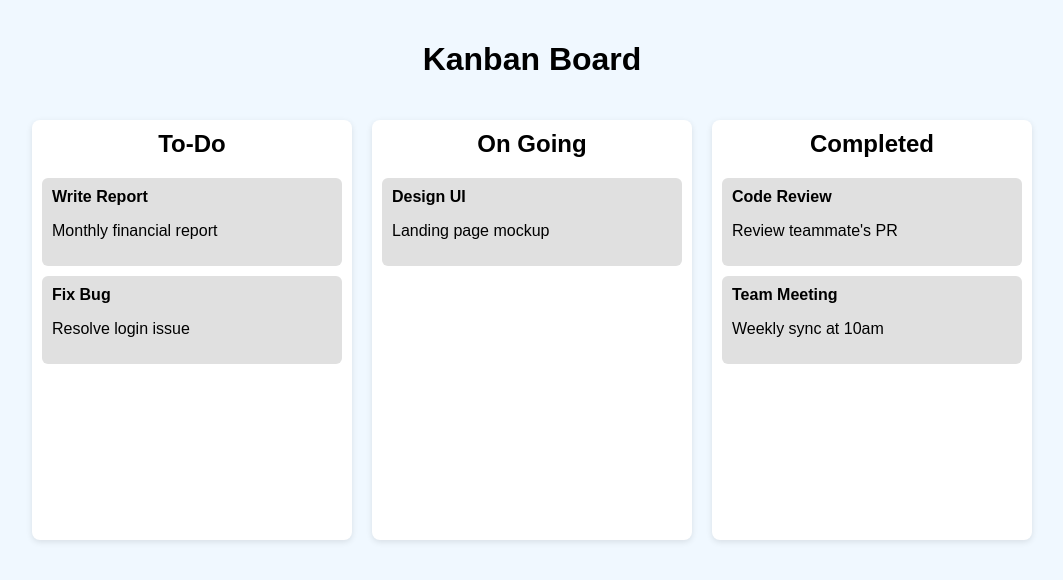
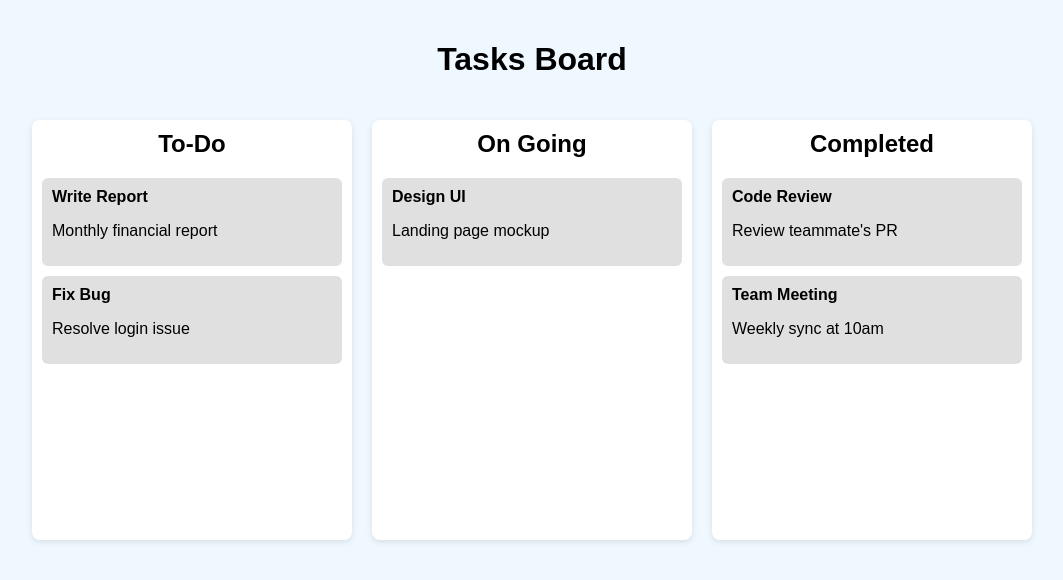
Before and after one commit to dlata29/Kanban-Board, a plain HTML site: page index.html in a window 1280 px wide. Shown: the whole page, without its empty margins (108-1171 px from the left). Drawn offline with Linux system fonts and the light colour scheme.

Commit message:
Update index.html

```diff
--- a/index.html
+++ b/index.html
@@ -6,7 +6,7 @@
     <link rel="stylesheet" href="kanban.css" />
   </head>
   <body>
-    <h1>Kanban Board</h1>
+    <h1>Tasks Board</h1>
     <div id="board">
       <div class="column" data-status="todo">
         <h2>To-Do</h2>
```
